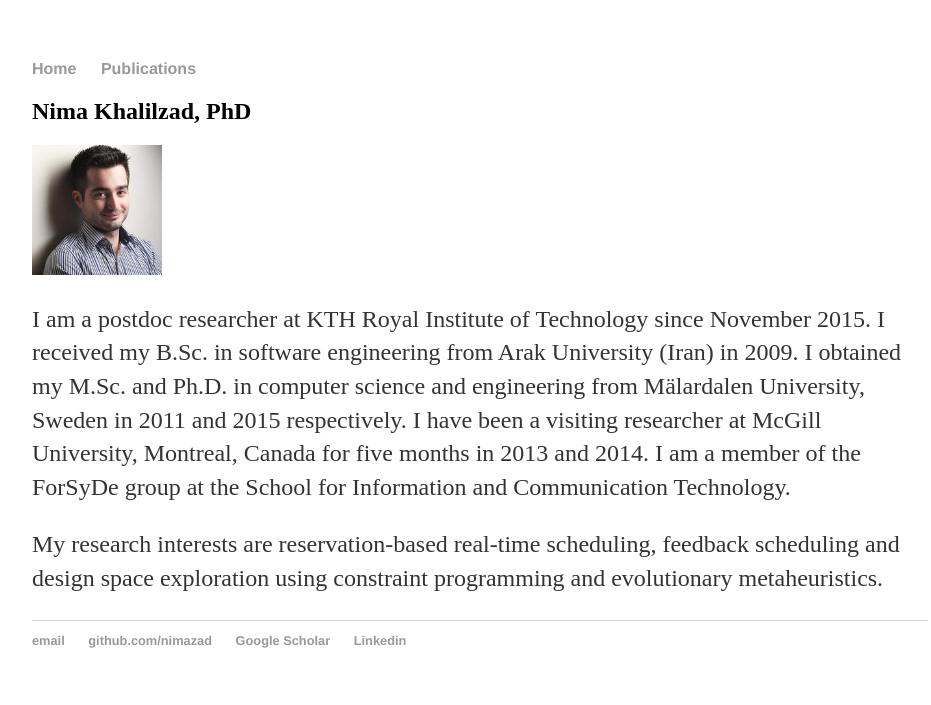
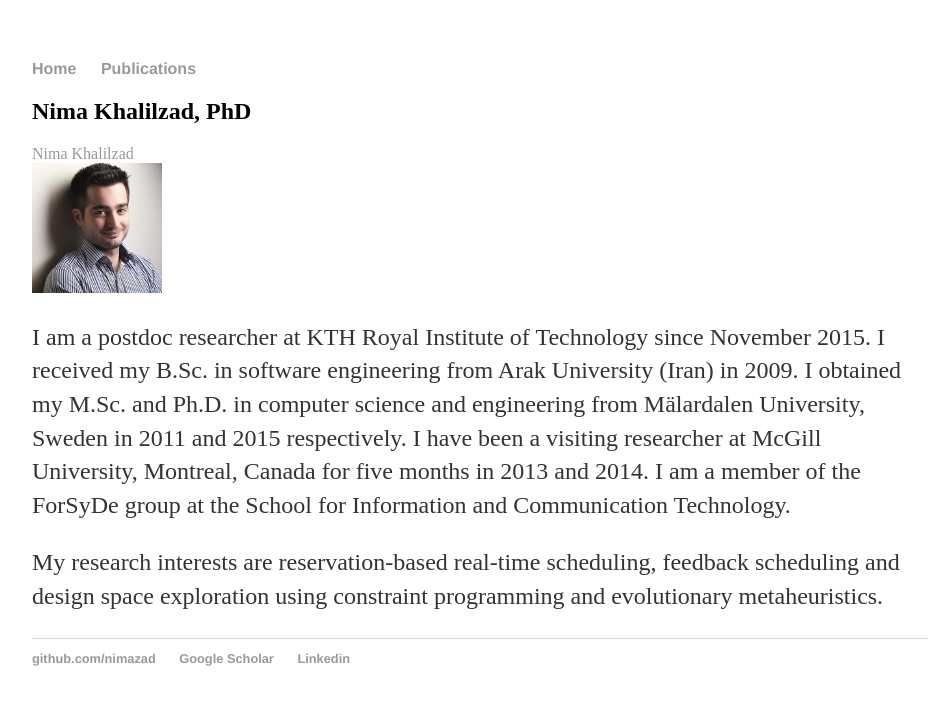
Before and after one commit to nimazad/nimazad.github.io, a Jekyll site: the page built from index.html, in a window 1280 px wide. Shown: the top 705 px of the page, without its empty margins (160-1091 px from the left). Built offline with Jekyll 4.4.1, drawn with Linux system fonts in a browser that asks for light colours.

Commit message:
linkedin badge

```diff
--- a/_layouts/default.html
+++ b/_layouts/default.html
@@ -19,7 +19,6 @@
 			</div><!-- /.container -->
 			<footer>
 	    		<ul>
-	        		<li><a href="mailto:nimazad@gmail.com">email</a></li>
 	        		<li><a href="https://github.com/nimazad">github.com/nimazad</a></li>
 	        		<li><a href="https://scholar.google.se/citations?user=hK3c7P0AAAAJ&hl=en">Google Scholar</a></li>
 	        		<li><a href="https://www.linkedin.com/in/nimazad">Linkedin</a></li>
--- a/index.html
+++ b/index.html
@@ -4,6 +4,7 @@
 ---
 <div class="blurb">
 	<h2>Nima Khalilzad, PhD</h2>
+<div class="LI-profile-badge"  data-version="v1" data-size="medium" data-locale="en_US" data-type="horizontal" data-theme="dark" data-vanity="nimazad"><a class="LI-simple-link" href='https://se.linkedin.com/in/nimazad?trk=profile-badge'>Nima Khalilzad</a></div>
 <img src="nima.jpg" alt="Nima" style="width:130px;height:130px;">
 <p>
 I am a postdoc researcher at KTH Royal Institute of Technology since November 2015. I received my B.Sc. in software engineering from Arak University (Iran) in 2009. I obtained my M.Sc. and Ph.D. in computer science and engineering from Mälardalen University, Sweden in 2011 and 2015 respectively.
```
